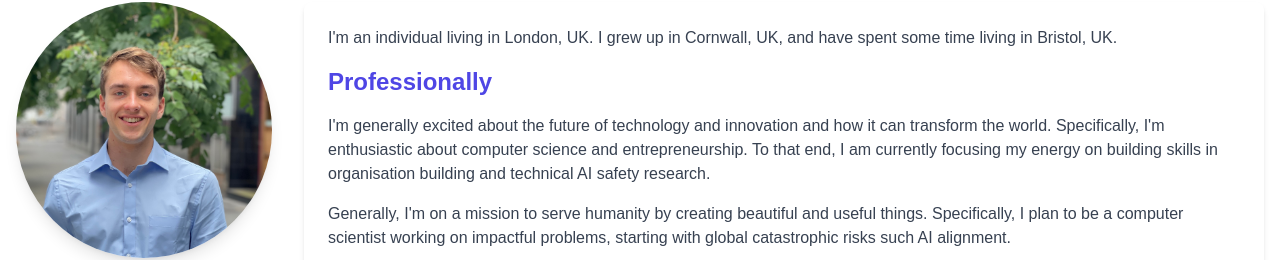
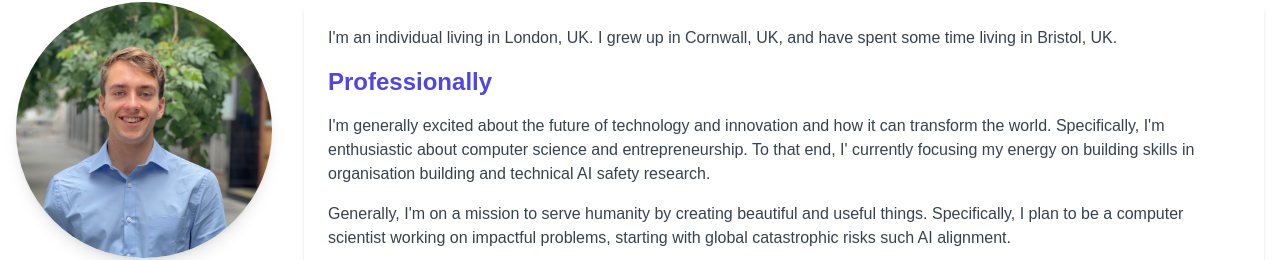
Before and after one commit to alamerton/personal-website, a Next.js app: page /about in a window 1280 px wide. Shown: the part 198-458 px from the top of the page. Built offline with nearby package versions, Linux system fonts and the light colour scheme.

Commit message:
Updated another apostrophe

```diff
--- a/src/app/about/page.tsx
+++ b/src/app/about/page.tsx
@@ -25,10 +25,10 @@ export default function About() {
           </h2>
           <p className="text-gray-700 mb-4">
             I&apos;m generally excited about the future of technology and
-            innovation and how it can transform the world. Specifically, I'm
-            enthusiastic about computer science and entrepreneurship. To that
-            end, I am currently focusing my energy on building skills in
-            organisation building and technical AI safety research.
+            innovation and how it can transform the world. Specifically,
+            I&apos;m enthusiastic about computer science and entrepreneurship.
+            To that end, I&apos; currently focusing my energy on building skills
+            in organisation building and technical AI safety research.
           </p>
           <p className="text-gray-700 mb-4">
             Generally, I&apos;m on a mission to serve humanity by creating
```
